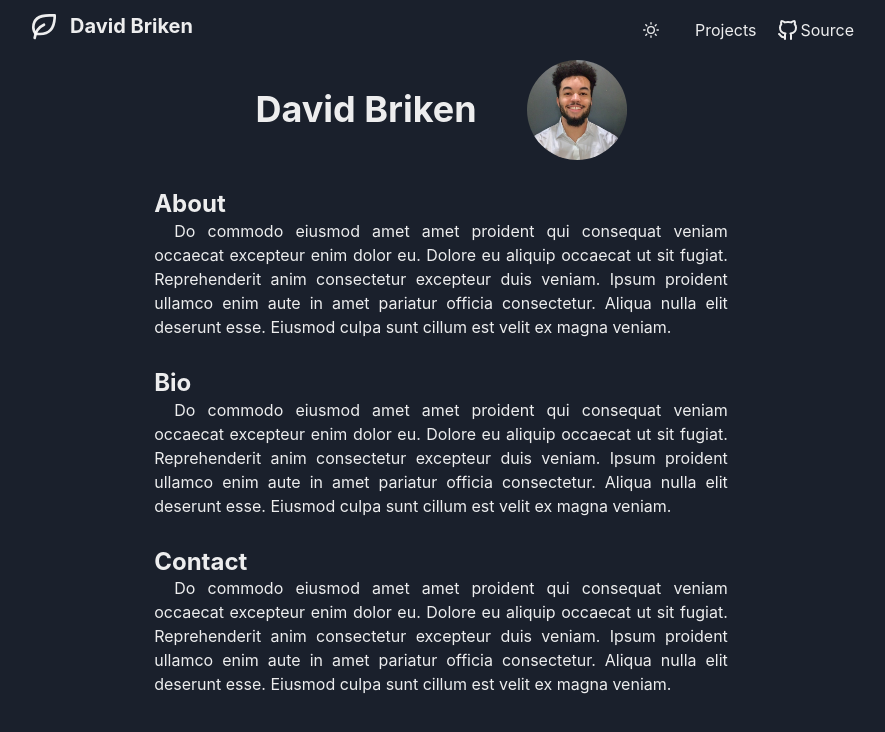
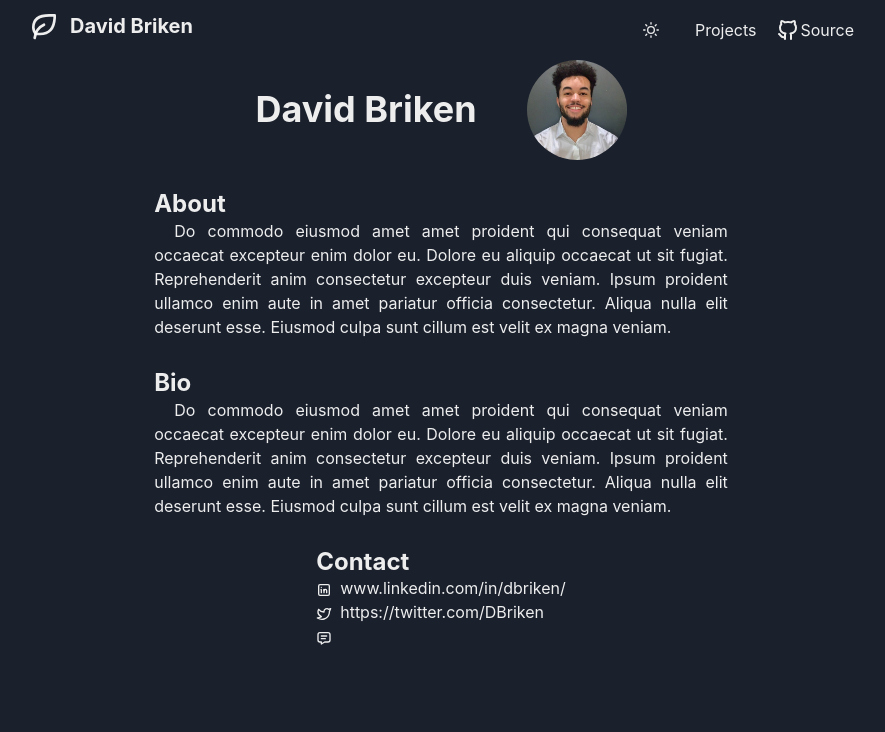
Before and after one commit to David-Tech/David-Tech.github.io, a React (Create React App) app: page / in a window 1280 px wide. Shown: the top 732 px of the page, without its empty margins (199-1084 px from the left). Built offline with nearby package versions, Linux system fonts and the light colour scheme.

Commit message:
home edits

```diff
--- a/src/pages/home.js
+++ b/src/pages/home.js
@@ -1,6 +1,8 @@
-import {Container, Box, Heading, Text, SimpleGrid, Image, Center, HStack, VStack } from "@chakra-ui/react"
+import {Container, Box, Heading, Text, SimpleGrid, Image, Center, HStack, VStack, List, ListItem, ListIcon, Link as ChakraLink} from "@chakra-ui/react"
 import React from 'react'
+import { IconBrandLinkedin, IconBrandTwitter, IconMessage} from "@tabler/icons-react";
 import dbImage from '../images/headshot.jpg'
+import { Link } from "react-router-dom";
 export default function Home() {
     return(
 
@@ -23,8 +25,20 @@ export default function Home() {
                     <Text textAlign='justify' style={{textIndent: 20}}>{'\tDo commodo eiusmod amet amet proident qui consequat veniam occaecat excepteur enim dolor eu. Dolore eu aliquip occaecat ut sit fugiat. Reprehenderit anim consectetur excepteur duis veniam. Ipsum proident ullamco enim aute in amet pariatur officia consectetur. Aliqua nulla elit deserunt esse. Eiusmod culpa sunt cillum est velit ex magna veniam.'}</Text>
                 </Box>
                 <Box>
-                    <Heading as='h4' fontSize='2xl' textAlign='left'>Contact</Heading>
-                    <Text textAlign='justify' style={{textIndent: 20}}>{'\tDo commodo eiusmod amet amet proident qui consequat veniam occaecat excepteur enim dolor eu. Dolore eu aliquip occaecat ut sit fugiat. Reprehenderit anim consectetur excepteur duis veniam. Ipsum proident ullamco enim aute in amet pariatur officia consectetur. Aliqua nulla elit deserunt esse. Eiusmod culpa sunt cillum est velit ex magna veniam.'}</Text>
+                <Heading as='h4' fontSize='2xl' textAlign='left'>Contact</Heading>
+                    <List spacing={3}>
+                        <ListItem as={ChakraLink} boxSize='md' href='https://www.linkedin.com/in/dbriken/'>
+                                <ListIcon as={IconBrandLinkedin}/>www.linkedin.com/in/dbriken/
+                        </ListItem>
+                    </List>
+                    <List spacing={3}>
+                        <ListItem as={ChakraLink} boxSize='md' href='https://twitter.com/DBriken'>
+                                <ListIcon as={IconBrandTwitter}/>https://twitter.com/DBriken
+                        </ListItem>
+                    </List>
+                    <List spacing={3}>
+                            <ListIcon as={IconMessage}/> dbriken.tech@gmail.com
+                    </List>
                 </Box>
             </VStack>
         </Container>
```
